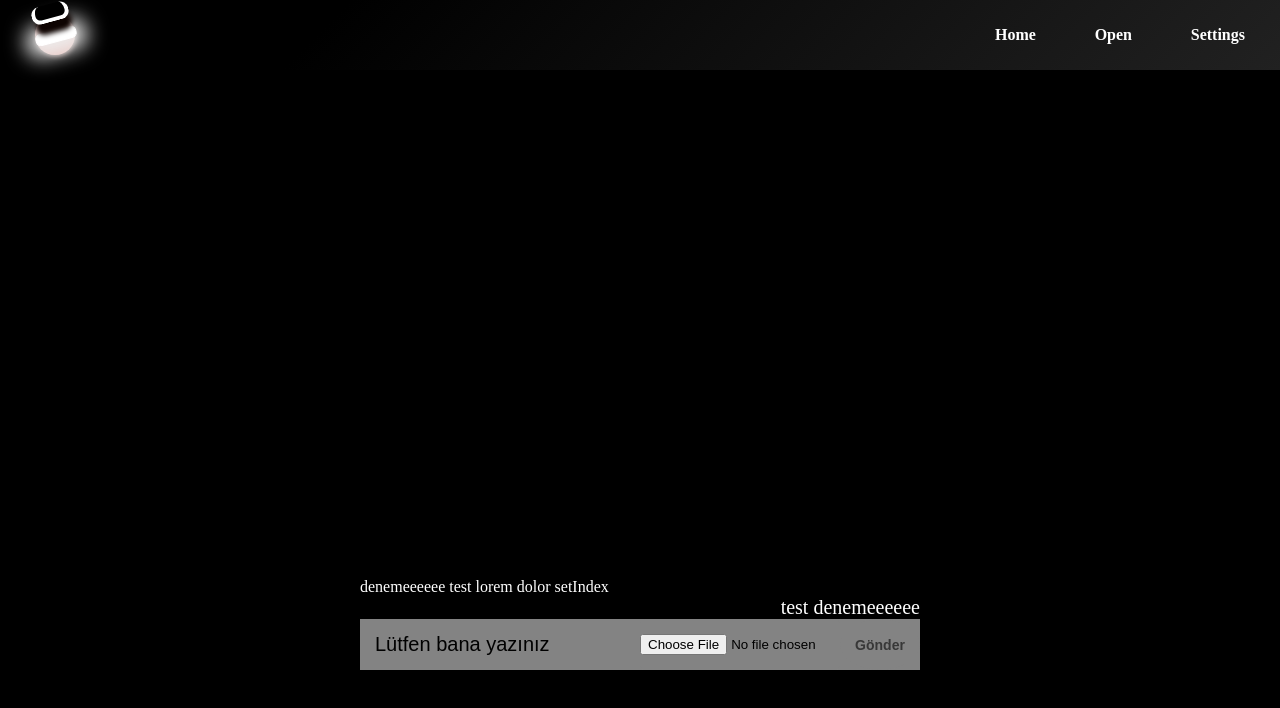
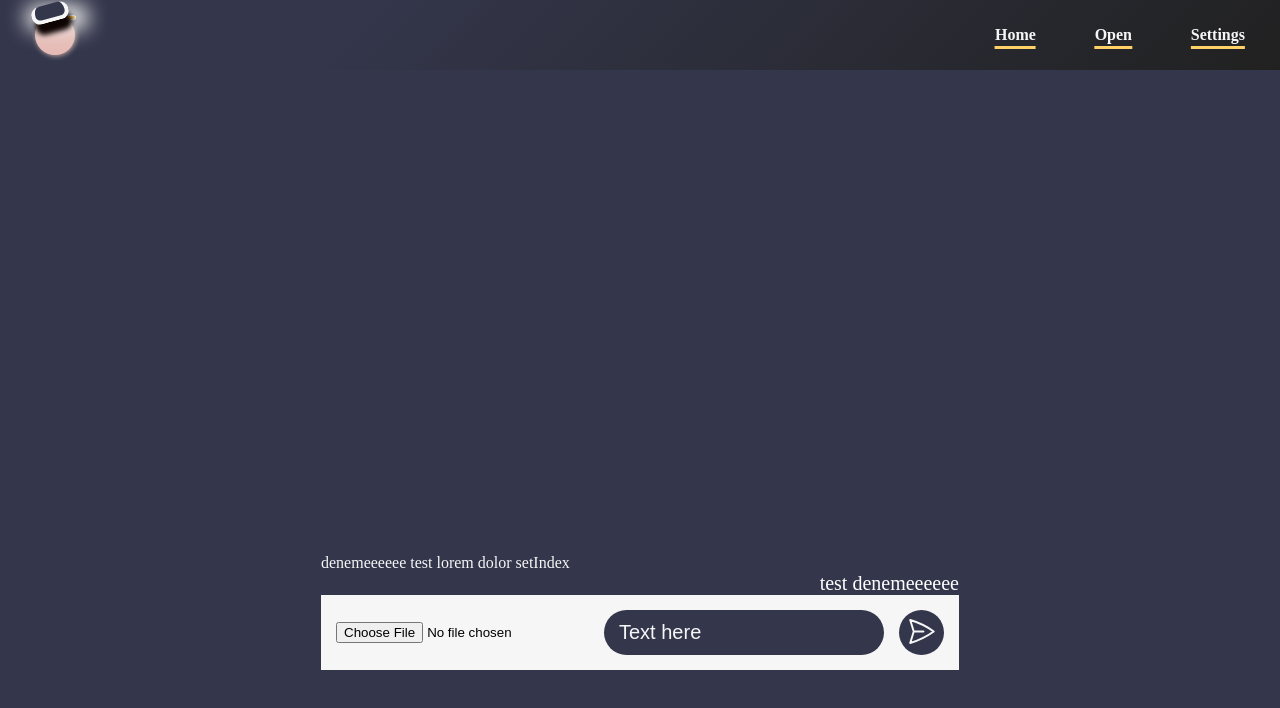
Before and after one commit to ozerenes/emosensetherapy, a Next.js app: page /ChatAi in a window 1280 px wide. Shown: the top 708 px of the page. Built offline with nearby package versions, Linux system fonts and the light colour scheme.

Commit message:
Chat ui design editted (uncomleted)

```diff
--- a/package.json
+++ b/package.json
@@ -9,6 +9,7 @@
     "lint": "next lint"
   },
   "dependencies": {
+    "@heroicons/react": "^2.0.17",
     "aws-sdk": "^2.1348.0",
     "lottie-web": "^5.10.2",
     "multer": "^1.4.5-lts.1",
--- a/src/components/Chat.js
+++ b/src/components/Chat.js
@@ -1,5 +1,5 @@
 import { useState } from "react";
-import styles from '@/styles/Home.module.css'
+import styles from "@/styles/Home.module.css";
 import Writer from "./Writer";
 
 export default () => {
@@ -13,13 +13,13 @@ export default () => {
 
     const handleSubmit = async () => {
         const formData = new FormData();
-        formData.append('file', file);
+        formData.append("file", file);
 
         // USER PROMPT'U
-        formData.append("prompt", 'I am very sad');
+        formData.append("prompt", "I am very sad");
 
-        const response = await fetch('/api/process', {
-            method: 'POST',
+        const response = await fetch("/api/process", {
+            method: "POST",
             body: formData,
         });
         const data = await response.json();
@@ -31,25 +31,47 @@ export default () => {
             <div className="chat-area">
                 <div className="chat-body">
                     <div className="chat-answer">
-                        <div className="gray-area">denemeeeeee test lorem dolor setIndex</div>
+                        <div className="gray-area">
+                            denemeeeeee test lorem dolor setIndex
+                        </div>
                     </div>
                     <div className="chat-result">
                         <div className="gray-area">
-                            <Writer text={message ?? 'test denemeeeeee'} color={"#fff"} />
+                            <Writer
+                                text={message ?? "test denemeeeeee"}
+                                color={"#fff"}
+                            />
                         </div>
                     </div>
                 </div>
                 <div className="chat-footer">
-                    <input className="custom-input" type="text" placeholder="Lütfen bana yazınız"/>
                     <div className="input-container">
                         <input type="file" onChange={handleFileChange} />
-                        <button onClick={handleSubmit}>Gönder</button>
+                        <input
+                            className="custom-input"
+                            type="text"
+                            placeholder="Text here"
+                        />
+
+                        <button onClick={handleSubmit}>
+                            <svg
+                                xmlns="http://www.w3.org/2000/svg"
+                                fill="none"
+                                viewBox="0 0 24 24"
+                                strokeWidth={1.5}
+                                stroke="currentColor"
+                                className="w-2 h-2"
+                            >
+                                <path
+                                    strokeLinecap="round"
+                                    strokeLinejoin="round"
+                                    d="M6 12L3.269 3.126A59.768 59.768 0 0121.485 12 59.77 59.77 0 013.27 20.876L5.999 12zm0 0h7.5"
+                                />
+                            </svg>
+                        </button>
                     </div>
                 </div>
             </div>
-
-
-
-            </main>
-    )
-}
+        </main>
+    );
+};
--- a/src/components/Writer.js
+++ b/src/components/Writer.js
@@ -1,6 +1,6 @@
 import React, { useState, useEffect } from "react";
 
-export default ({ text , color }) => {
+export default ({ text , color , minHeight}) => {
   const [index, setIndex] = useState(0);
 
   useEffect(() => {
@@ -16,7 +16,7 @@ export default ({ text , color }) => {
   const remainingWords = words.slice(index);
 
   return (
-    <div style={{ color: color, fontSize: "20px"}}>
+    <div style={{ color: color, fontSize: "20px", minHeight: (minHeight ?? "")}}>
       {currentWords.join(" ")}
       <span style={{ color: "#000" }}>{remainingWords.join(" ")}</span>
     </div>
--- a/src/pages/index.js
+++ b/src/pages/index.js
@@ -14,9 +14,9 @@ export default function Home() {
                 <meta name="description" content="Generated by create next app"/>
                 <meta name="viewport" content="width=device-width, initial-scale=1"/>
             </Head>
-            <Writer text={text} color={"#fff"} />
+            <Writer text={text} color={"#fff"} minHeight={"80px"} />
             <Avatar />
-            <Link href={"/ChatAi"}>Talk</Link>
+            <Link className='custom-button' href={"/ChatAi"}>Talk</Link>
         </>
     )
 }
--- a/src/styles/globals.css
+++ b/src/styles/globals.css
@@ -7,7 +7,7 @@
 html {
   width: 100vw;
   height: 100vh;
-  background-color: #000;
+  background-color: #34374C;
 }
 
 main {
@@ -24,21 +24,38 @@ main {
   display: flex;
   align-items: center;
   justify-content: space-between;
-  box-shadow: 1px 2px 4px 1px #000;
-  background-color: #ffffff;
-  background-image: linear-gradient(315deg, #212121 0%, #000 74%);
+  box-shadow: 1px 2px 4px 1px #34374C;
+  background-color: #F6F6F6;
+  background-image: linear-gradient(315deg, #212121 0%, #34374C 74%);
   padding: 15px;
 }
 
 .header a{
-  color: #fff;
+  color: #F6F6F6;
   font-weight: bold;
   font-size: 16px;
   text-decoration: none;
+  position: relative;
+  transition: 0.25s ease-in-out;
 }
 
-.header a:hover {
-  color: gold;
+.header a::before {
+  position: absolute;
+  content: "";
+  bottom: -5px;
+  width: 0;
+  height: 3px;
+  background: #FFD166;
+  transition: 0.25s ease-in-out;
+}
+
+.header:hover a::before {
+  width: 100%;
+}
+
+.header a::before {
+  left: 50%;
+  transform:translateX(-50%);
 }
 
 .logo {
@@ -56,11 +73,11 @@ main {
   position: absolute;
   width: 10px;
   height: 40px;
-  background: #fff;
+  background: #F6F6F6;
   transform: rotate(
 75deg);
   border-radius: 5px;
-  border: 1px solid #fff;
+  border: 1px solid #F6F6F6;
   top: 0px;
   left: 15px;
   box-shadow: 2px 0px 20px 10px #eee;
@@ -70,9 +87,9 @@ main {
   content: '';
   width: 30px;
   height: 14px;
-  background: #000;
+  background: #34374C;
   position: absolute;
-  border: 4px solid #ffffff;
+  border: 4px solid #F6F6F6;
   border-top: none;
   border-radius: 30px;
   top: -11px;
@@ -110,7 +127,7 @@ main {
 }
 
 .chat-body {
-  color: #fff;
+  color: #F6F6F6;
   flex-direction: column;
   display: flex;
   width: 100%;
@@ -122,7 +139,7 @@ main {
 }
 
 button {
-  background: #fff;
+  background: #F6F6F6;
   color: #383838;
   border: none;
   border-radius: 5px;
@@ -143,39 +160,47 @@ button {
   width: 100%;
   align-items: center;
   justify-content: center;
-  background-color: #838383;
+  background-color: #F6F6F6;
 }
 
 input.custom-input {
   border: none;
-  background-color: #838383;
   font-size: 20px;
   min-height: 45px;
-  color: #000;
+  color: #f6f6f6;
   padding-left: 15px;
+  border-radius: 25px;
+  background-color: #34374C;
 }
-
 .custom-input::placeholder {
-  color: #000;
+  color: #f6f6f6;
 }
 
 .input-container {
   height: 100%;
   display: flex;
   align-items: center;
-}
-
-.input-container input {
-  background: #838383;
-  color: #000;
-  border-radius: 5px;
-  width: 200px;
-  padding: 15px 0;
+  padding: 15px;
+  gap: 15px;
 }
 
 .input-container button {
   height: 100%;
-  background: #838383;
-  border-radius: 50%;
-  width: 80px;
+  background: #34374C;
+  width: 45px;
+  border-radius: 25px;
+  color: #f6f6f6;
 }
+
+.custom-button {
+  background-color: #EE2B47;
+  color: #F6F6F6;
+  text-decoration: none;
+  padding: 15px 30px;
+  border-radius: 20px;
+  font-size: 18px;
+}
+
+.custom-button:hover {
+  filter: brightness(1.2);
+}
```
Also changed, not shown: 1 other file (tests, documents, lock files or other folders).
